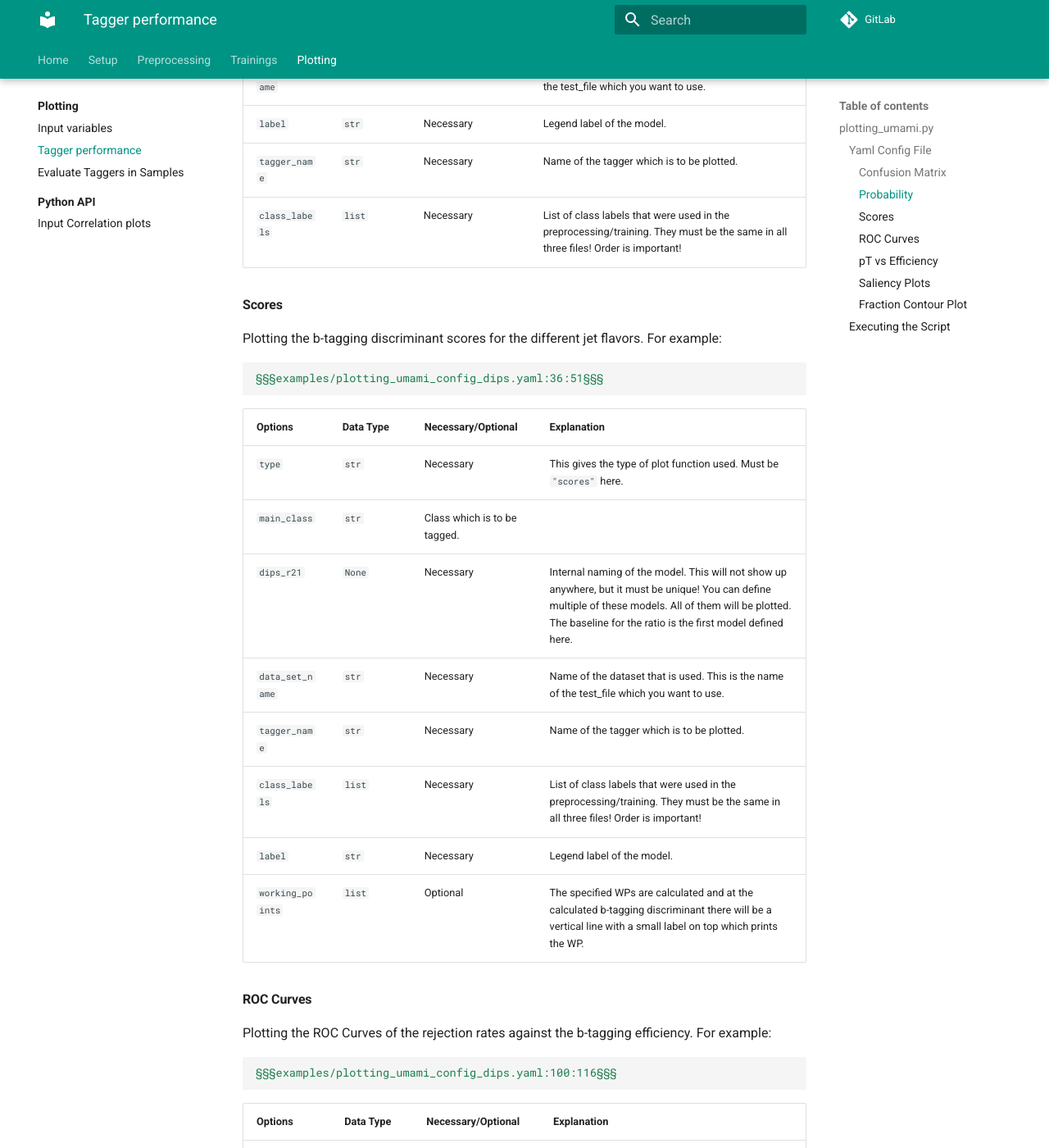
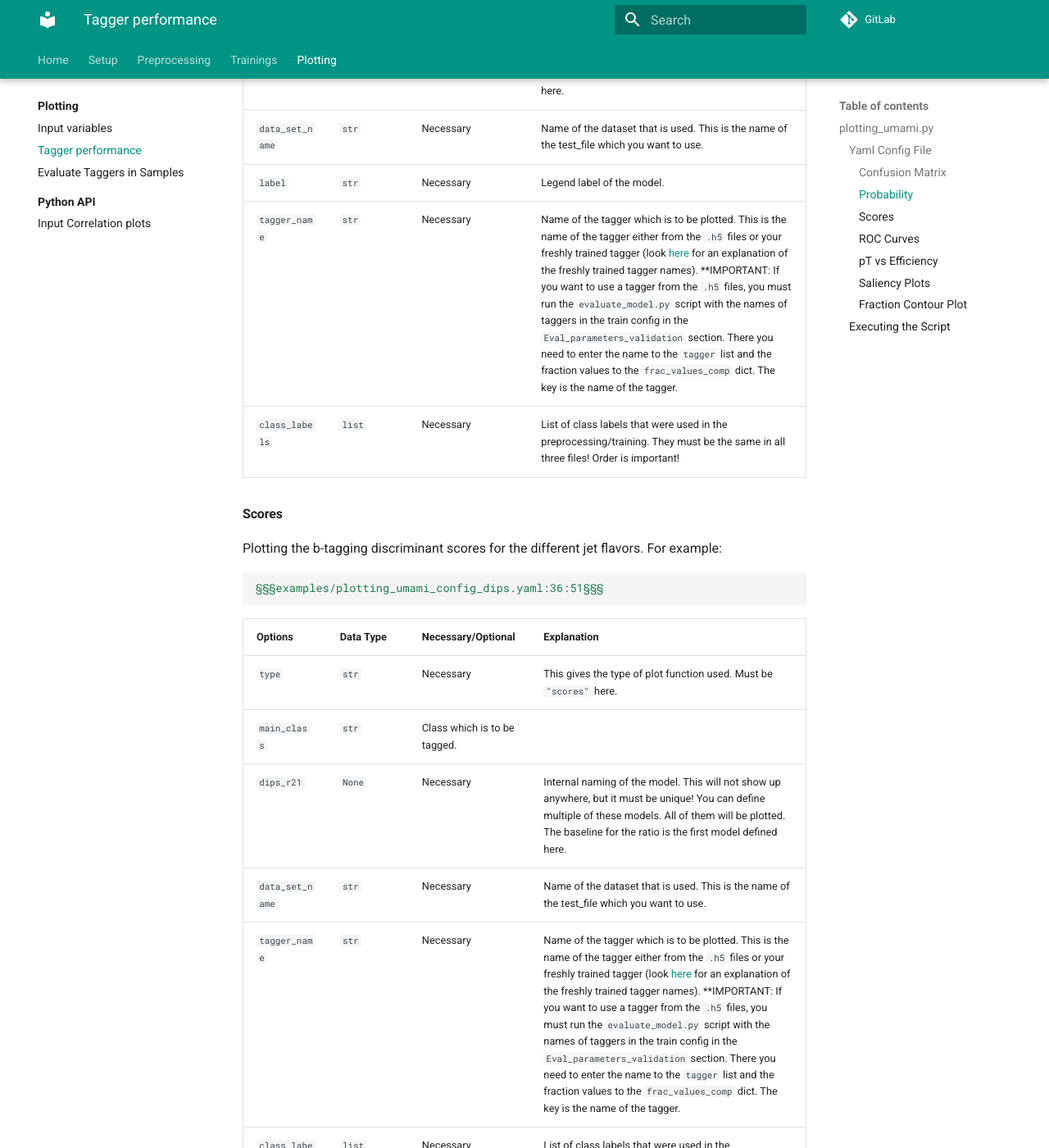
Before and after one commit to umami-hep/umami, an MkDocs documentation site: the page built from docs/plotting/plotting_umami.md, in a window 1280 px wide and 1400 px high, scrolled down 2194 px. Shown: the whole window at 82% size. Built offline with MkDocs 1.6.1 and Material for MkDocs 9.7.7, drawn with Linux system fonts in a browser that asks for light colours; some of the changed text lies outside the part shown.

````diff
--- a/docs/plotting/plotting_umami.md
+++ b/docs/plotting/plotting_umami.md
@@ -7,8 +7,9 @@ The plotting_umami.py is used to plot the results of the evaluation script. Diff
 ### Yaml Config File
 **Important: The indentation in this .yaml is important due to the way the files are read by the script.**
 A fully written one can be found [here](https://gitlab.cern.ch/atlas-flavor-tagging-tools/algorithms/umami/-/blob/master/examples/plotting_umami_config_dips.yaml).
+The name of your freshly trained tagger, the `tagger_name` here in the config, is always the name of your model you have trained. The name is the value of `tagger` from the `NN_structure`.
 
-The config file starts with the `Eval_parameters`. Here the `Path_to_models_dir` is set, where the models are saved. Also the `model_name` and the `epoch` which is to be plotted is set. A boolean parameter can be set here to add the epoch to the end of the plot name. This is `epoch_to_name`. For example, this can look like this:
+The config file starts with the `Eval_parameters`. Here the `Path_to_models_dir` is set, where the models are saved. Also the `model_name` and the `epoch` which is to be plotted is set. A boolean parameter can be §set here to add the epoch to the end of the plot name. This is `epoch_to_name`. For example, this can look like this:
 
 ```yaml
 §§§examples/plotting_umami_config_dips.yaml:1:6§§§
@@ -57,7 +58,7 @@ Plotting the DNN probability output for a specific class. For example:
 | `dips_r22` | `None` | Necessary | Internal naming of the model. This will not show up anywhere, but it must be unique! You can define multiple of these models. All of them will be plotted. The baseline for the ratio is the first model defined here. |
 | `data_set_name` | `str` | Necessary | Name of the dataset that is used. This is the name of the test_file which you want to use. |
 | `label` | `str` | Necessary | Legend label of the model. |
-| `tagger_name` | `str` | Necessary | Name of the tagger which is to be plotted. |
+| `tagger_name` | `str` | Necessary | Name of the tagger which is to be plotted. This is the name of the tagger either from the `.h5` files or your freshly trained tagger (look [here](https://umami-docs.web.cern.ch/plotting/plotting_umami/#yaml-config-file) for an explanation of the freshly trained tagger names). **IMPORTANT: If you want to use a tagger from the `.h5` files, you must run the `evaluate_model.py` script with the names of taggers in the train config in the `Eval_parameters_validation` section. There you need to enter the name to the `tagger` list and the fraction values to the `frac_values_comp` dict. The key is the name of the tagger. |
 | `class_labels` | `list` | Necessary | List of class labels that were used in the preprocessing/training. They must be the same in all three files! Order is important! |
 
 
@@ -74,7 +75,7 @@ Plotting the b-tagging discriminant scores for the different jet flavors. For ex
 | `main_class` | `str` | Class which is to be tagged. |
 | `dips_r21` | `None` | Necessary | Internal naming of the model. This will not show up anywhere, but it must be unique! You can define multiple of these models. All of them will be plotted. The baseline for the ratio is the first model defined here. |
 | `data_set_name` | `str` | Necessary | Name of the dataset that is used. This is the name of the test_file which you want to use. |
-| `tagger_name` | `str` | Necessary | Name of the tagger which is to be plotted. |
+| `tagger_name` | `str` | Necessary | Name of the tagger which is to be plotted. This is the name of the tagger either from the `.h5` files or your freshly trained tagger (look [here](https://umami-docs.web.cern.ch/plotting/plotting_umami/#yaml-config-file) for an explanation of the freshly trained tagger names). **IMPORTANT: If you want to use a tagger from the `.h5` files, you must run the `evaluate_model.py` script with the names of taggers in the train config in the `Eval_parameters_validation` section. There you need to enter the name to the `tagger` list and the fraction values to the `frac_values_comp` dict. The key is the name of the tagger. |
 | `class_labels` | `list` | Necessary | List of class labels that were used in the preprocessing/training. They must be the same in all three files! Order is important! |
 | `label` | `str` | Necessary | Legend label of the model. |
 | `working_points` | `list` | Optional | The specified WPs are calculated and at the calculated b-tagging discriminant there will be a vertical line with a small label on top which prints the WP. |
@@ -93,7 +94,7 @@ Plotting the ROC Curves of the rejection rates against the b-tagging efficiency.
 | `dips_r21` | `None` | Necessary | Internal naming of the model. This will not show up anywhere, but it must be unique! You can define multiple of these models. All of them will be plotted. The baseline for the ratio is the first model defined here. |
 | `data_set_name` | `str` | Necessary | Name of the dataset that is used. This is the name of the test_file which you want to use. |
 | `label` | `str` | Necessary | Legend label of the model. |
-| `tagger_name` | `str` | Necessary | Name of the tagger which is to be plotted. |
+| `tagger_name` | `str` | Necessary | Name of the tagger which is to be plotted. This is the name of the tagger either from the `.h5` files or your freshly trained tagger (look [here](https://umami-docs.web.cern.ch/plotting/plotting_umami/#yaml-config-file) for an explanation of the freshly trained tagger names). **IMPORTANT: If you want to use a tagger from the `.h5` files, you must run the `evaluate_model.py` script with the names of taggers in the train config in the `Eval_parameters_validation` section. There you need to enter the name to the `tagger` list and the fraction values to the `frac_values_comp` dict. The key is the name of the tagger. |
 | `rejection_class` | `str` | Necessary | Class which the main flavour is plotted against. |
 | `draw_errors` | `bool` | Optional | Plot binomial errors to plot. |
 | `xmin` | `float` | Optional | Set the minimum b efficiency in the plot (which is the xmin limit). |
@@ -119,7 +120,7 @@ Plot the b efficiency/c-rejection/light-rejection against the pT. For example:
 | `dips` | `None` | Necessary | Internal naming of the model. This will not show up anywhere, but it must be unique! You can define multiple of these models. All of them will be plotted. The baseline for the ratio is the first model defined here. |
 | `data_set_name` | `str` | Necessary | Name of the dataset that is used. This is the name of the test_file which you want to use. |
 | `label` | `str` | Necessary | Legend label of the model. |
-| `tagger_name` | `str` | Necessary | Name of the tagger which is to be plotted. |
+| `tagger_name` | `str` | Necessary | Name of the tagger which is to be plotted. This is the name of the tagger either from the `.h5` files or your freshly trained tagger (look [here](https://umami-docs.web.cern.ch/plotting/plotting_umami/#yaml-config-file) for an explanation of the freshly trained tagger names). **IMPORTANT: If you want to use a tagger from the `.h5` files, you must run the `evaluate_model.py` script with the names of taggers in the train config in the `Eval_parameters_validation` section. There you need to enter the name to the `tagger` list and the fraction values to the `frac_values_comp` dict. The key is the name of the tagger. |
 | `bin_edges` | `list` | Necessary | Setting the edges of the bins. Don't forget the first/last edge! |
 | `flavour` | `str` | Necessary | Flavour class rejection which is to be plotted. |
 | `class_labels` | List of class labels that were used in the preprocessing/training. They must be the same in all three files! Order is important! |
@@ -154,7 +155,7 @@ Plot two rejections against each other for a given working point with different
 | Options | Data Type | Necessary/Optional | Explanation |
 |---------|-----------|--------------------|-------------|
 | `rejections` | `list` | Necessary | List with two items. These are the rejections that are plotted against each other. Only background classes can be plotted like this. |
-| `tagger_name` | `str` | Necessary | Name of the tagger which is to be plotted. |
+| `tagger_name` | `str` | Necessary | Name of the tagger which is to be plotted. This is the name of the tagger either from the `.h5` files or your freshly trained tagger (look [here](https://umami-docs.web.cern.ch/plotting/plotting_umami/#yaml-config-file) for an explanation of the freshly trained tagger names). **IMPORTANT: If you want to use a tagger from the `.h5` files, you must run the `evaluate_model.py` script with the names of taggers in the train config in the `Eval_parameters_validation` section. There you need to enter the name to the `tagger` list and the fraction values to the `frac_values_comp` dict. The key is the name of the tagger. |
 | `colour` | `str` | Optional | Give a specific colour to the tagger. |
 | `linestyle` | `str` | Optional | Give a specific linestyle to the tagger. |
 | `label` | `str` | Necessary | Give a label for the tagger that will be printed to the legend. |
````
Also changed, not shown: docs/preprocessing/preprocessing.md (+14 -10 lines), docs/trainings/train-instructions.md (+7 -5 lines), 4 other files.
